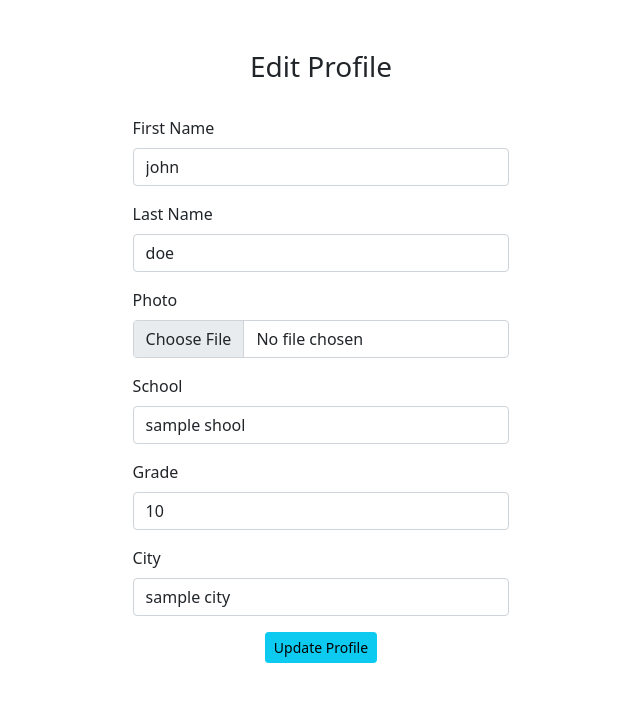
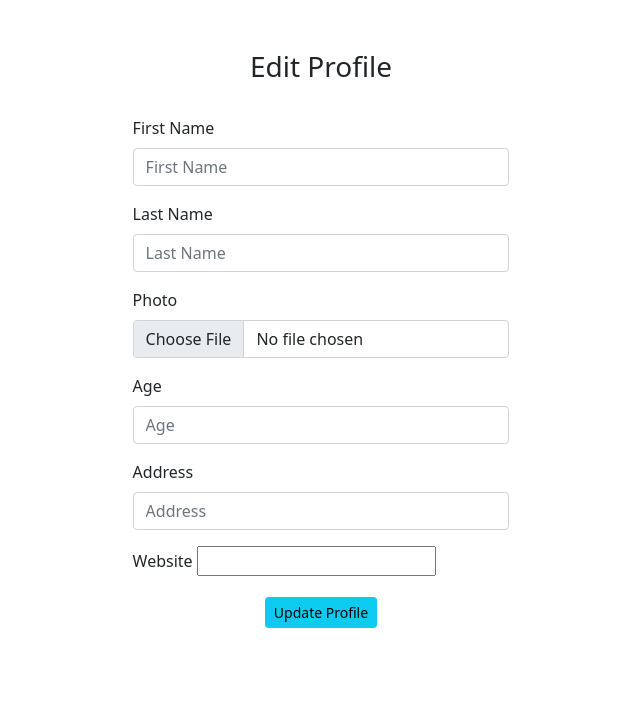
Before and after one commit to nuwanjith-malaka/quebook-new, a Django app: template user/templates/user/edit_profile.html in a window 1280 px wide. Shown: the part 72-774 px from the top of the page, without its empty margins (319-959 px from the left). Run offline with Django 4.2, Linux system fonts and the light colour scheme; the template is opened without the code that fills it: values that come from a table or form of the project are taken from there, others are empty.

Commit message:
Revert "changed asker profile model"
This reverts commit d2b9cf6de39d8b0934053417fc716eb7236605c7.

```diff
--- a/question/templates/question/question_single.html
+++ b/question/templates/question/question_single.html
@@ -45,7 +45,7 @@
       <h4>Comments</h4>
       {% if comments %}
         {% for comment in comments %}
-          <p class="grey">{{comment.comment}}</p><P>
+          <p>{{comment.comment}}</p><p class="grey">
           Commented By <a href="{% url 'asker' comment.user.id %}">{% if comment.user.askerprofile.photo %}
             <img src="{{comment.user.askerprofile.photo.url}}"  width="30px" height="30px" style="margin-right: 3px;">{% endif %}
             {{ comment.user.username }}</a> on {{ comment.date }}
@@ -54,7 +54,7 @@
               <a href="{% url 'question_comment_delete' comment.id %}"><button style="margin:5px;" type="submit" class="btn btn-info btn-sm">Delete</button></a>
           {% endif %}
           </p>
-
+          </p>
           <hr>
         {% endfor %}
       {% else %}
@@ -91,7 +91,7 @@
           <div >
             {% for comment in answer.comments %}
             <hr>
-              <p class="grey">{{comment.comment}}</p><p>
+              <p>{{comment.comment}}</p><p class="grey">
               Commented By <a href="{% url 'asker' comment.user.id %}">{% if comment.user.askerprofile.photo %}
                 <img src="{{comment.user.askerprofile.photo.url}}"  width="30px" height="30px" style="margin-right: 3px;">{% endif %}
                 {{ comment.user.username }}</a> on {{ comment.date }}  </p>
--- a/user/forms.py
+++ b/user/forms.py
@@ -9,7 +9,7 @@ class AskerProfileForm(forms.ModelForm):
             'first_name': forms.TextInput(attrs={'class': 'form-control', 'placeholder': 'First Name'}),
             'last_name': forms.TextInput(attrs={'class': 'form-control', 'placeholder': 'Last Name'}),
             'photo': forms.FileInput(attrs={'class': 'form-control', 'placeholder': 'Photo'}),
-            'school': forms.TextInput(attrs={'class': 'form-control', 'placeholder': 'School'}),
-            'grade': forms.TextInput(attrs={'class': 'form-control', 'placeholder': 'Grade'}),
-            'city': forms.TextInput(attrs={'class': 'form-control', 'placeholder': 'City'}),
+            'age': forms.TextInput(attrs={'class': 'form-control', 'placeholder': 'Age'}),
+            'address': forms.TextInput(attrs={'class': 'form-control', 'placeholder': 'Address'}),
+            'Website': forms.URLInput(attrs={'class': 'form-control', 'placeholder': 'Website'}),
         }
--- a/user/models.py
+++ b/user/models.py
@@ -1,20 +1,15 @@
-from random import choices
 from django.db import models
 from django.contrib.auth.models import User
 from django.urls import reverse
 # Create your models here.
-GRADE = [
-    ('10','10'),
-    ('11','11')
-]
 class AskerProfile(models.Model):
     user = models.OneToOneField(User, on_delete=models.CASCADE)
-    first_name = models.CharField(default="john", max_length=20)
-    last_name = models.CharField(default="doe", max_length=20)
+    first_name = models.CharField(max_length=20, null=True, blank=True)
+    last_name = models.CharField(max_length=20, null=True, blank=True)
     photo = models.ImageField(null=True, blank=True)
-    school = models.CharField(default='sample shool', max_length=50)
-    grade = models.CharField(choices=GRADE, default='10', max_length=2)
-    city = models.CharField(default='sample city', max_length=20)
+    age = models.IntegerField(null=True, blank=True)
+    address = models.TextField(null=True, blank=True)
+    website = models.URLField(null=True, blank=True)
 
     def get_absolute_url(self):
         return reverse('asker', kwargs={'pk': self.user.pk})
--- a/user/templates/user/edit_profile.html
+++ b/user/templates/user/edit_profile.html
@@ -42,16 +42,16 @@
       {{ form.photo }}
     </div>
     <div class="mb-3">
-      <label class="form-label">School</label>
-      {{ form.school }}
+      <label class="form-label">Age</label>
+      {{ form.age }}
     </div>
     <div class="mb-3">
-      <label class="form-label">Grade</label>
-      {{ form.grade }}
+      <label class="form-label">Address</label>
+      {{ form.address }}
     </div>
     <div class="mb-3">
-      <label class="form-label">City</label>
-      {{ form.city }}
+      <label class="form-label">Website</label>
+      {{ form.website }}
     </div>
     <div class="btn-holder">
       <a href="{% url 'asker' user.pk %}"
```
Also changed, not shown: user/templates/user/asker.html (+10 -9 lines), user/migrations/0002_remove_askerprofile_age_remove_askerprofile_website.py (deleted), user/migrations/0003_askerprofile_grade_askerprofile_school.py (deleted), user/migrations/0004_remove_askerprofile_address_askerprofile_city.py (deleted), user/migrations/0005_alter_askerprofile_city_alter_askerprofile_grade_and_more.py (deleted), user/migrations/0006_alter_askerprofile_city_and_more.py (deleted), user/migrations/0007_alter_askerprofile_city_and_more.py (deleted), user/migrations/0008_alter_askerprofile_city_and_more.py (deleted).
